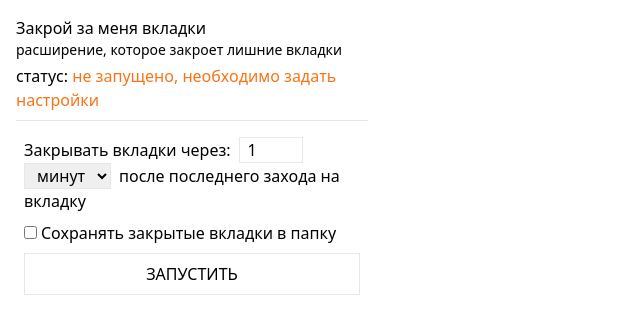
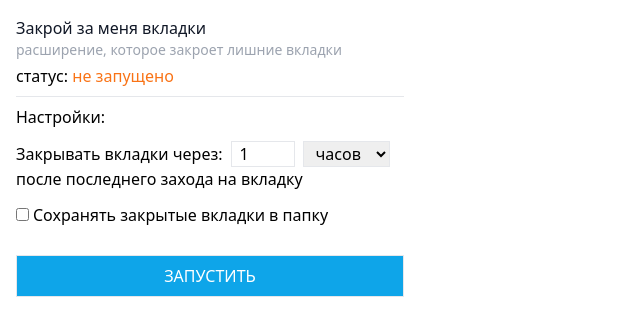
Before and after one commit to cswv/close-tabs-for-me, a React (Vite) app: page / in a window 1280 px wide. Shown: the top 336 px of the page, without its empty margins (0-640 px from the left). Built offline with nearby package versions, Linux system fonts and the light colour scheme.

Commit message:
saving bookmarks to folder

```diff
--- a/src/App.jsx
+++ b/src/App.jsx
@@ -3,9 +3,10 @@ import { useState } from "react";
 
 function App() {
   const [time, setTime] = useState(1);
-  const [timeMult, setTimeMult] = useState(60);
+  const [timeMult, setTimeMult] = useState(60 * 60);
   const [shouldSave, setShouldSave] = useState(false);
   const [folderName, setFolderName] = useState("закрытые вкладки");
+  const [folderId, setFolderId] = useState(undefined);
   const [isRunning, setIsRunning] = useState(false);
 
   useEffect(() => {
@@ -15,6 +16,7 @@ function App() {
         setTimeMult(result.settings.timeMult);
         setShouldSave(result.settings.shouldSave);
         setFolderName(result.settings.folderName);
+        setFolderId(result.settings.folderId);
         setIsRunning(true);
       }
     });
@@ -26,7 +28,7 @@ function App() {
       (response) => {
         if (response.status === "running") {
           chrome.storage.sync.set({
-            settings: { time, timeMult, shouldSave, folderName },
+            settings: { time, timeMult, shouldSave, folderName, folderId },
           });
           setIsRunning(true);
         }
@@ -44,22 +46,22 @@ function App() {
   };
 
   return (
-    <div className="flex flex-col w-96 p-4">
-      <h1 className="font-medium">Закрой за меня вкладки</h1>
-      <p className="mb-1 text-sm">расширение, которое закроет лишние вкладки</p>
+    <div className="flex flex-col w-[420px] p-4 ">
+      <h1 className="font-medium text-gray-900">Закрой за меня вкладки</h1>
+      <p className="mb-1 text-sm text-gray-400">
+        расширение, которое закроет лишние вкладки
+      </p>
       <p className="mb-2 pb-2 border-b">
         статус:{" "}
         {isRunning ? (
-          <span className="text-emerald-600">работает</span>
+          <span className="text-sky-500 font-medium">работает</span>
         ) : (
-          <span className="text-orange-500">
-            не запущено, необходимо задать настройки
-          </span>
+          <span className="text-orange-500 font-medium">не запущено</span>
         )}
       </p>
 
-      {isRunning && <h2 className="font-medium">Выбранные настройки: </h2>}
-      <div className="flex flex-col gap-2 p-2">
+      <div className="flex flex-col gap-3">
+        <h2 className="font-medium">Настройки: </h2>
         <label>
           <span className="mr-2">Закрывать вкладки через:</span>
           <input
@@ -83,11 +85,12 @@ function App() {
           <span>после последнего захода на вкладку</span>
         </label>
 
+        <div>
           <label>
             <input
               type="checkbox"
               className="mr-1"
-            value={shouldSave}
+              checked={shouldSave}
               onChange={(e) => setShouldSave(e.target.checked)}
               disabled={isRunning}
             />
@@ -102,12 +105,19 @@ function App() {
               disabled={isRunning}
             />
           </label>
+        </div>
         {isRunning ? (
-          <button onClick={onStopClick} className="border p-1 uppercase">
+          <button
+            onClick={onStopClick}
+            className="border p-2 mt-4 uppercase bg-orange-500 hover:bg-orange-700 duration-200 text-white font-medium"
+          >
             остановить
           </button>
         ) : (
-          <button onClick={onRunClick} className="border p-2 uppercase">
+          <button
+            onClick={onRunClick}
+            className="border p-2 mt-4 uppercase bg-sky-500 hover:bg-sky-700 duration-200 text-white font-medium"
+          >
             Запустить
           </button>
         )}
```
Also changed, not shown: public/background.js (+56 -6 lines). Lines whose indentation alone changed are shown as unchanged.
